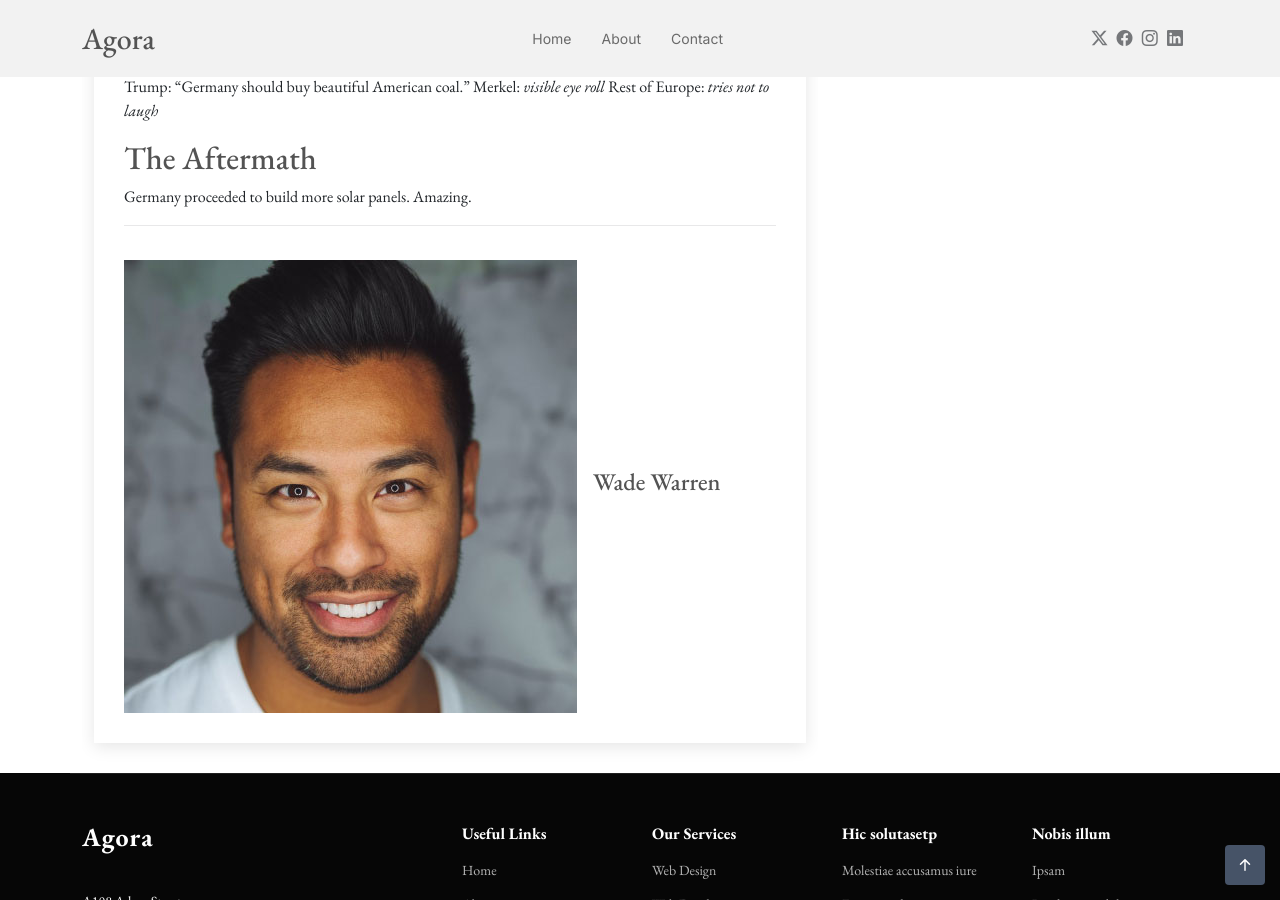
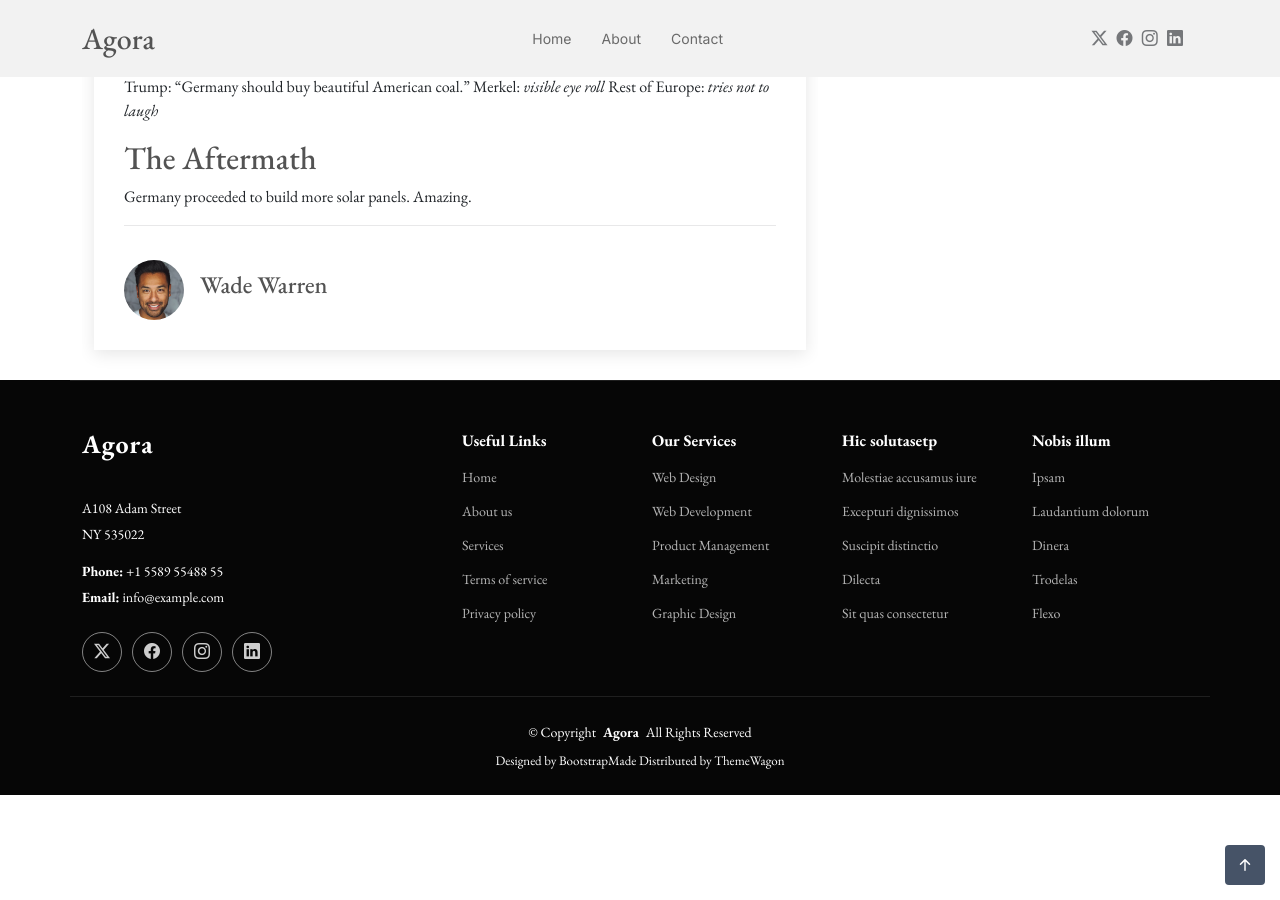
Before and after one commit to Agora-Demo/agora-demo.github.io, a Jekyll site: the page built from _posts/2022-08-05-merkel-eye-roll.md, in a window 1280 px wide and 900 px high, scrolled down 822 px. Built offline with Jekyll 4.4.1, drawn with Linux system fonts in a browser that asks for light colours.

Commit message:
Fix author image size - make it circular avatar (60px)
Co-Authored-By: Claude Sonnet 4.5 <noreply@anthropic.com>

```diff
--- a/_layouts/post.html
+++ b/_layouts/post.html
@@ -48,7 +48,7 @@ body_class: single-post-page
               {% if page.author %}
               <div class="d-flex align-items-center author mt-4">
                 {% if page.author_image %}
-                <div class="photo"><img src="{{ site.baseurl }}/{{ page.author_image }}" class="img-fluid" alt=""></div>
+                <div class="photo"><img src="{{ site.baseurl }}/{{ page.author_image }}" class="img-fluid rounded-circle" alt="" style="width: 60px; height: 60px; object-fit: cover;"></div>
                 {% endif %}
                 <div class="name ms-3">
                   <h4>{{ page.author }}</h4>
```
